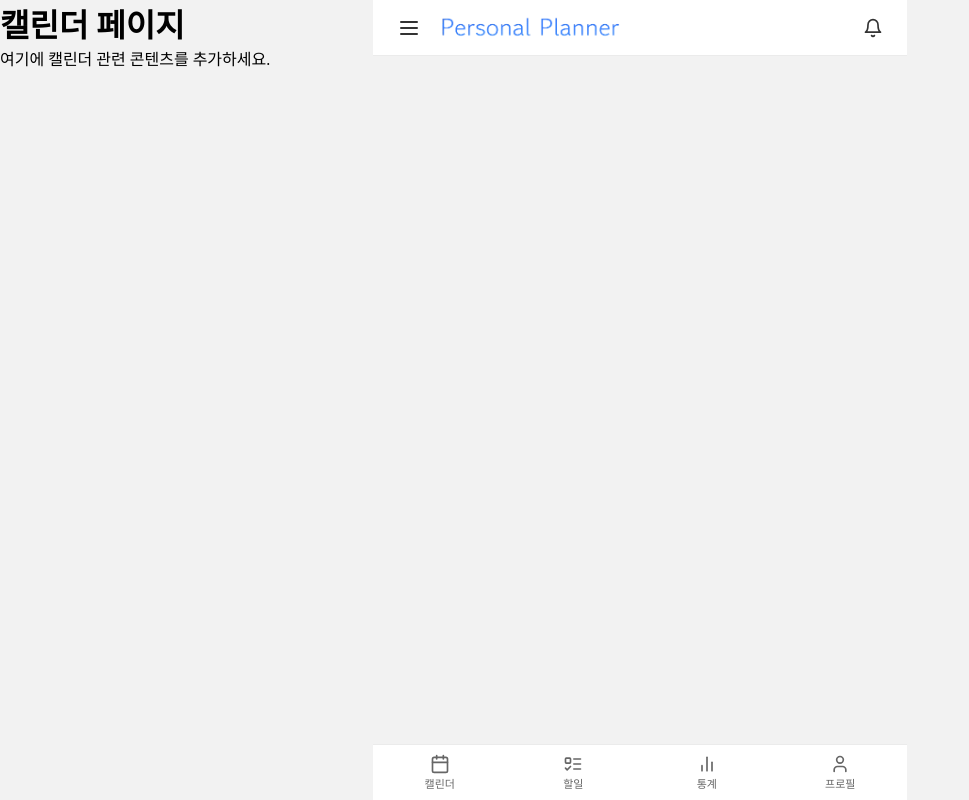
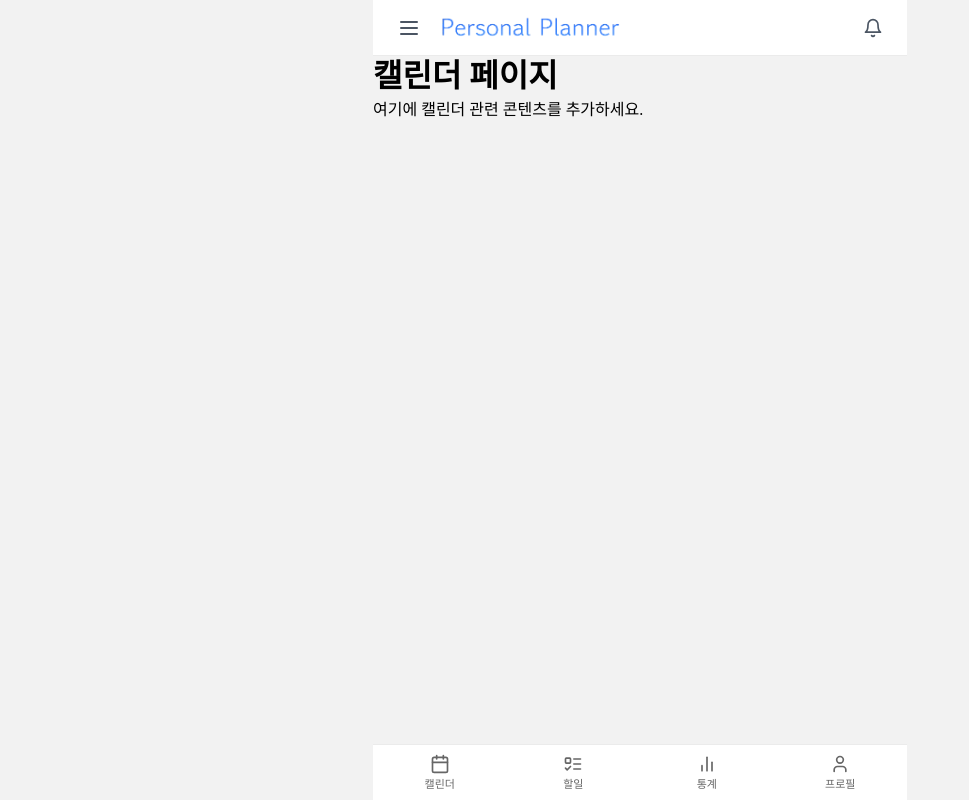
Before and after one commit to PG4-FinalProject/react-personal-planner, a React (Vite) app: page / in a window 1280 px wide. Shown: the whole page, without its empty margins (0-969 px from the left). Built offline with nearby package versions, Linux system fonts and the light colour scheme.

Commit message:
feat: 플러스 버튼, 레이아웃 재설정

```diff
--- /dev/null
+++ b/src/components/common/PlusBtn.tsx
@@ -0,0 +1,32 @@
+import React from 'react';
+import { Plus } from 'lucide-react'; // 아이콘 임포트
+import { palette } from '../../styles/Palette'; // 팔레트 임포트
+
+interface PlusButtonProps {
+    onClick: () => void; // onClick prop의 타입 정의
+}
+
+export const PlusButton: React.FC<PlusButtonProps> = ({ onClick }) => {
+    return (
+        <button
+            onClick={onClick}
+            style={{
+                backgroundColor: palette.blue, // 팔레트의 파란색 사용
+                color: palette.white, // 아이콘 색상
+                border: 'none', // 테두리 없음
+                borderRadius: '50%', // 완전한 원형으로 만들기
+                padding: '10px', // 여백
+                cursor: 'pointer', // 커서 모양
+                display: 'flex', // 아이콘 정렬
+                alignItems: 'center', // 세로 정렬
+                justifyContent: 'center', // 가로 정렬
+                width: '50px', // 버튼 너비
+                height: '50px', // 버튼 높이
+                position: 'fixed', // 고정 위치
+
+            }}
+        >
+            <Plus color={palette.white} size={24} /> {/* 아이콘 */}
+        </button>
+    );
+};
--- /dev/null
+++ b/src/components/layout/Content.tsx
@@ -0,0 +1,16 @@
+import React from 'react';
+
+interface ContentProps {
+  className?: string;
+  children: React.ReactNode;
+}
+
+const Content: React.FC<ContentProps> = ({ className, children }) => {
+  return (
+    <div className={`Content ${className}`}>
+      {children}
+    </div>
+  );
+};
+
+export default Content;
--- a/src/components/layout/Footer.tsx
+++ b/src/components/layout/Footer.tsx
@@ -1,5 +1,6 @@
 import React from 'react';
 import { Calendar, ListTodo, BarChart2, User } from 'lucide-react';
+import { palette } from '../../styles/Palette'; // 팔레트 임포트
 
 interface FooterProps {
   currentPage: string;
--- a/src/components/layout/Header.tsx
+++ b/src/components/layout/Header.tsx
@@ -1,6 +1,7 @@
 import React from 'react';
 import { Bell, Menu } from 'lucide-react';
 import Logo from '../../assets/Logo.png';  // 상대 경로로 로고 import
+import { palette } from '../../styles/Palette'; // 팔레트 임포트
 
 const Header = () => {
   return (
@@ -10,7 +11,7 @@ const Header = () => {
           className="menu-button"
           aria-label="메뉴 열기"
         >
-          <Menu size={24} color="#333333" />
+          <Menu size={24} color={palette.gray} /> {/* 중괄호 추가 */}
         </button>
         <img
           src={Logo}
@@ -22,7 +23,7 @@ const Header = () => {
         className="notification-button"
         aria-label="알림 보기"
       >
-        <Bell size={20} color="#333333" />
+        <Bell size={20} color={palette.gray} /> {/* 중괄호 추가 */}
       </button>
     </header>
   );
--- a/src/components/layout/MainLayout.tsx
+++ b/src/components/layout/MainLayout.tsx
@@ -1,16 +1,26 @@
 import React from 'react';
+import { useNavigate } from 'react-router-dom'; // useNavigate 임포트
 import Header from './Header';
 import Footer from './Footer';
+import Content from './Content';
+import { PlusButton } from '../common/PlusBtn';
 
 interface MainLayoutProps {
   children: React.ReactNode; // props의 타입을 명확하게 정의
 }
 
 const MainLayout: React.FC<MainLayoutProps> = ({ children }) => {
+  const navigate = useNavigate(); // useNavigate 훅 사용
+
+  const handleClick = () => {
+    navigate('/createPlans'); // createPlans 페이지로 이동
+  };
+
   return (
     <>
       <Header />
-      <main>{children}</main>
+      <Content>{children}</Content> {/* Content에 children 전달 */}
+      <PlusButton onClick={handleClick} /> {/* onClick 핸들러 전달 */}
       <Footer currentPage="Calendar" /> {/* 현재 페이지를 prop으로 전달 */}
     </>
   );
--- a/src/index.css
+++ b/src/index.css
@@ -19,7 +19,8 @@ body {
 /* 공통 레이아웃 스타일 */
 .Header,
 .Footer,
-.Calendar {
+.Calendar,
+.Content{
   width: 100%;
   max-width: 534px;
   margin-left: auto;
@@ -73,6 +74,13 @@ body {
   background-color: #f5f5f5;
 }
 
+/* 컨텐츠 영역 */
+.Content {
+  padding-top: 50px;  /* 헤더 높이 */
+  padding-bottom: 56px;  /* 푸터 높이 */
+  min-height: 100vh;
+}
+
 /* 푸터 */
 .Footer {
   position: fixed;
--- a/src/routes/routes.tsx
+++ b/src/routes/routes.tsx
@@ -1,12 +1,15 @@
 import React from 'react';
 import { Route, Routes } from 'react-router-dom';
 import Calendar from '../pages/Calendar'; // Calendar 경로를 맞춰주세요.
+// import CreatePlans from '../pages/CreatePlans';
 
 const AppRoutes: React.FC = () => {
   return (
     <Routes>
       <Route path="/" element={<Calendar />} /> {/* 기본 경로에서 캘린더 페이지 표시 */}
+      {/* <Route path="/createPlans" element={<CreatePlans />} /> */}
       {/* 다른 페이지를 추가하려면 여기에 Route를 추가 */}
+
     </Routes>
   );
 };
--- /dev/null
+++ b/src/styles/palette.ts
@@ -0,0 +1,11 @@
+export const palette = {
+    blue: '#3B82F6',
+    lightblue:'#EFF6FF',
+    red: '#F87171',
+    gray: '#4B5563',
+    lightgray : '#E5E7EB',
+    white: "#FFFFFF",
+    black: "#000000",
+}
+
+export type PaletteKeyTypes = keyof typeof palette;
```
Also changed, not shown: src/pages/CreatePlans.tsx (added), src/pages/Plans.tsx (added), src/pages/Statistics.tsx (added), src/pages/User.tsx (added).
